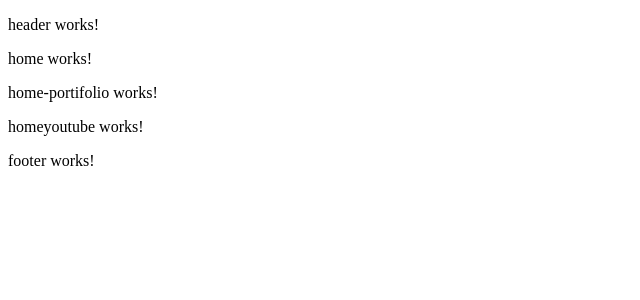
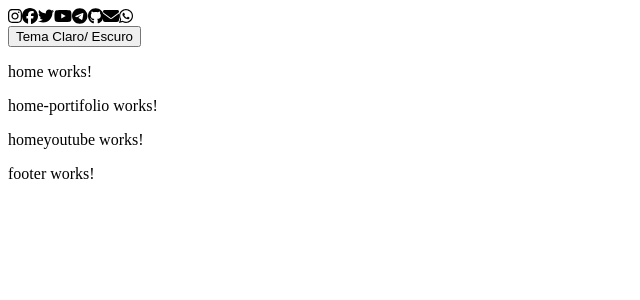
Before and after one commit to vfmarino/portifolioV01, an Angular app: page / in a window 1280 px wide. Shown: the top 300 px of the page, without its empty margins (0-640 px from the left). Built offline with nearby package versions, Linux system fonts and the light colour scheme.

Commit message:
3° Commit - ON C HEADER ADD ICONS FontAwesome

```diff
--- a/package.json
+++ b/package.json
@@ -18,6 +18,10 @@
     "@angular/platform-browser": "^14.0.0",
     "@angular/platform-browser-dynamic": "^14.0.0",
     "@angular/router": "^14.0.0",
+    "@fortawesome/angular-fontawesome": "^0.11.1",
+    "@fortawesome/fontawesome-svg-core": "^6.3.0",
+    "@fortawesome/free-brands-svg-icons": "^6.3.0",
+    "@fortawesome/free-solid-svg-icons": "^6.3.0",
     "rxjs": "~7.5.0",
     "tslib": "^2.3.0",
     "zone.js": "~0.11.4"
--- a/src/app/app.module.ts
+++ b/src/app/app.module.ts
@@ -8,6 +8,7 @@ import { FooterComponent } from './footer/footer.component';
 import { HomeComponent } from './home/home.component';
 import { HomeyoutubeComponent } from './youtube/homeyoutube/homeyoutube.component';
 import { HomePortifolioComponent } from './portifolio/home-portifolio/home-portifolio.component';
+import { FontAwesomeModule } from '@fortawesome/angular-fontawesome';
 
 @NgModule({
   declarations: [
@@ -20,7 +21,8 @@ import { HomePortifolioComponent } from './portifolio/home-portifolio/home-porti
   ],
   imports: [
     BrowserModule,
-    AppRoutingModule
+    AppRoutingModule,
+    FontAwesomeModule
   ],
   providers: [],
   bootstrap: [AppComponent]
--- a/src/app/header/header.component.html
+++ b/src/app/header/header.component.html
@@ -1 +1,15 @@
-<p>header works!</p>
+<div class="container">
+  <div class="icons">
+    <fa-icon [icon]="faInstagram"  ></fa-icon>
+    <fa-icon [icon]="faFacebook"></fa-icon>
+    <fa-icon [icon]="faTwitter"></fa-icon>
+    <fa-icon [icon]="faYoutube"></fa-icon>
+    <fa-icon [icon]="faTelegram"></fa-icon>
+    <fa-icon [icon]="faGithub"></fa-icon>
+    <fa-icon [icon]="faEnvelope"></fa-icon>
+    <fa-icon [icon]="faWhatsapp"></fa-icon>
+  </div>
+  <div class="layout">
+    <button>Tema Claro/ Escuro</button>
+  </div>
+</div>
--- a/src/app/header/header.component.ts
+++ b/src/app/header/header.component.ts
@@ -1,5 +1,6 @@
 import { Component, OnInit } from '@angular/core';
-
+import { faTwitter, faYoutube, faFacebook, faGithub,faWhatsapp, faTelegram, faInstagram,  } from '@fortawesome/free-brands-svg-icons';
+import { faEnvelope } from '@fortawesome/free-solid-svg-icons';
 @Component({
   selector: 'app-header',
   templateUrl: './header.component.html',
@@ -9,6 +10,15 @@ export class HeaderComponent implements OnInit {
 
   constructor() { }
 
+  faTwitter = faTwitter
+  faYoutube = faYoutube
+  faFacebook = faFacebook
+  faGithub = faGithub
+  faWhatsapp = faWhatsapp
+  faTelegram = faTelegram
+  faInstagram = faInstagram
+  faEnvelope = faEnvelope
+
   ngOnInit(): void {
   }
 
```
Also changed, not shown: 2 other files (tests, documents, lock files or other folders).
